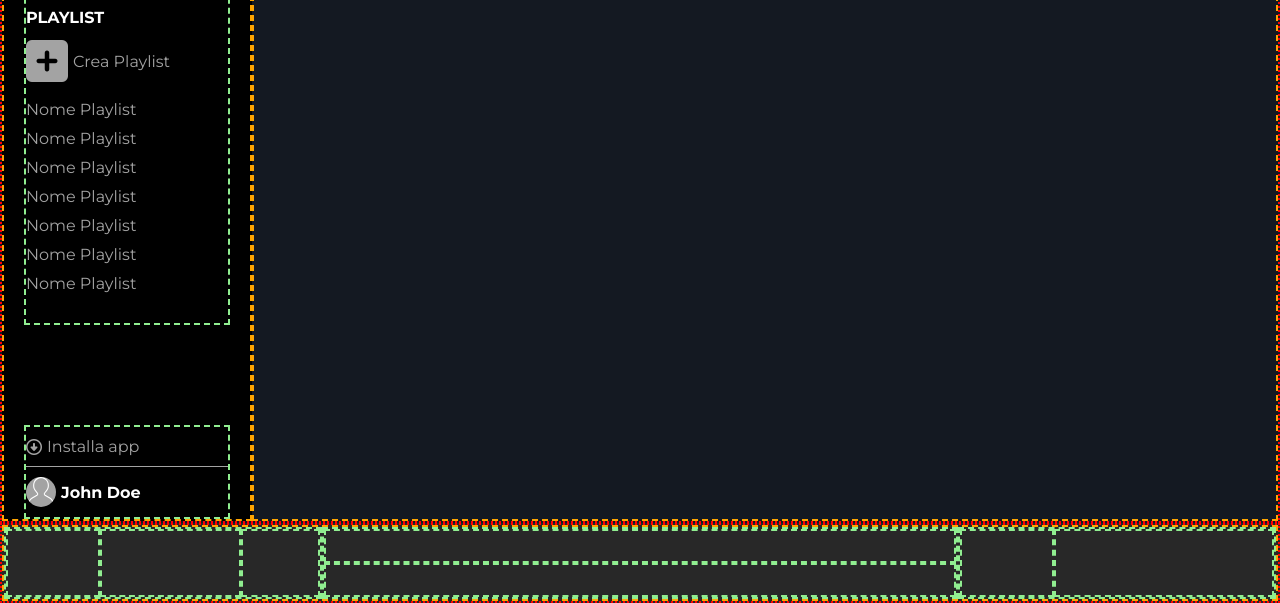
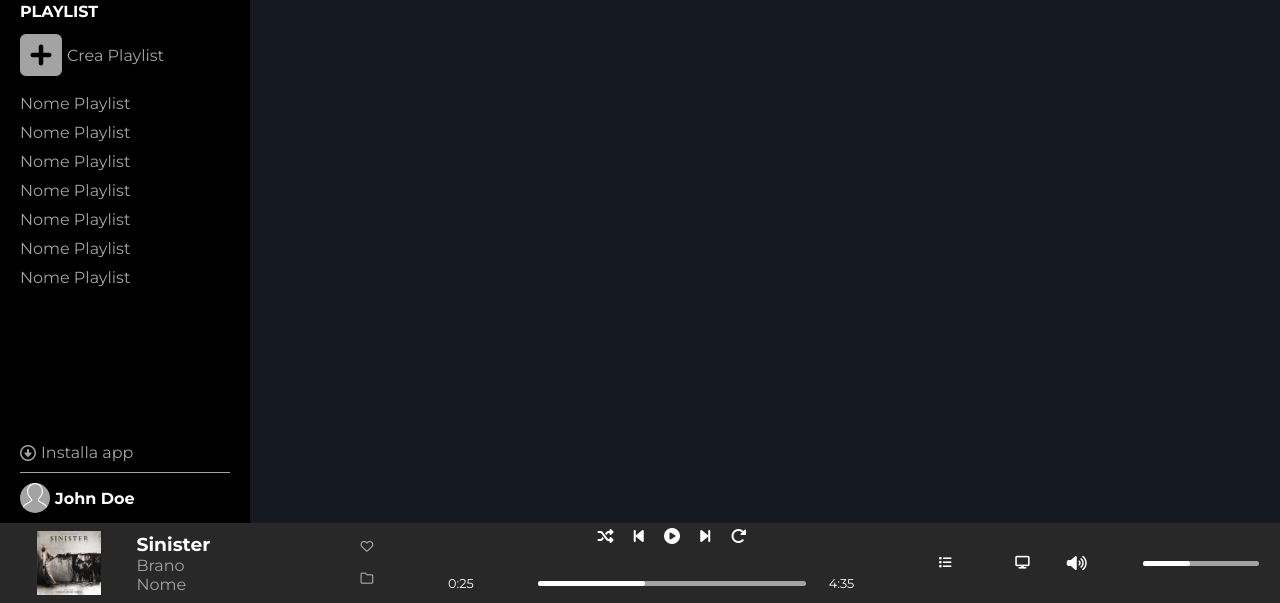
Before and after one commit to MrGians/html-css-spotifyweb, a plain HTML site: page index.html in a window 1280 px wide. Shown: the part 197-800 px from the top of the page. Drawn offline with Linux system fonts and the light colour scheme.

Commit message:
Added Player content

```diff
--- a/css/style.css
+++ b/css/style.css
@@ -33,8 +33,11 @@
 }
 
 .d-flex{display: flex;}
+.justify-center {justify-content: center;}
 .justify-between {justify-content: space-between;}
-
+.justify-around {justify-content: space-around;}
+.align-center {align-items: center;}
+.content-center {align-content: center;}
 
 .w-50 {width: 50%;}
 .w-100 {width: 100%;}
@@ -65,7 +68,7 @@
 /*********** Generics ***********/
 header {padding-top: 80px;}
 
-h4 {color: var(--white);}
+h3, h4 {color: var(--white);}
 
 
 /* ******************************************** */
@@ -161,22 +164,63 @@ h4 {color: var(--white);}
 #player {}
 
 /* Now Playing */
-#now-playing {width: 25%;}
+#now-playing {width: 30%;}
 
-#now-playing .album-cover {width: 30%;}
+#now-playing .album-cover {
+    width: 25%;
+    height: 80%;
+}
+
+#now-playing .album-cover img {
+    object-fit: contain;
+    width: 80%;}
 
 #now-playing .track-name {width: 45%;}
 
-#now-playing .track-actions {width: 25%;}
+#now-playing .track-name span {display: block;}
+
+#now-playing .track-actions {
+    width: 20%;
+    height: 80%;
+    font-size: 0.8rem;
+
+    flex-flow: column wrap;
+}
 
 
 /* Track Controls */
-#track-controls {width: 50%;}
+#track-controls {
+    width: 35%;
+    flex-flow: column wrap;
+}
 
 #track-controls .track-btn {height: 50%;}
 
+#track-controls .track-btn a {padding: 0.3rem 0.5rem;}
+
 #track-controls .progress-bar {height: 50%;}
 
+#track-controls .progress-bar span {
+    font-size: 0.8rem;
+    width: 15%;
+}
+
+#track-controls .progress-bar .bar {
+    width:60%;
+    height: 5px;
+    border-radius: 5px;
+    background-color: var(--grey);
+}
+
+#track-controls .progress-bar .bar::before {
+    content: "";
+    display: inline-block;
+    width: 40%;
+    height: 5px;
+    border-radius: 5px;
+    background-color: var(--white);
+    transform: translateY(-10px);
+}
 
 
 /* Player Controls */
@@ -184,10 +228,30 @@ h4 {color: var(--white);}
 
 #player-controls .player-btn {width: 30%;}
 
-#player-controls .volume-bar {width: 70%;}
+#player-controls .player-btn a {
+    font-size: 0.8rem;
+    padding-right: 5px;
+}
+
+#player-controls .volume-bar {width: 60%;}
+
+#player-controls .volume-bar .bar {
+    width: 60%;
+    height: 5px;
+    border-radius: 5px;
+    background-color: var(--grey);
+}
 
 
-
+#player-controls .volume-bar .bar::before {
+    content: "";
+    display: inline-block;
+    width: 40%;
+    height: 5px;
+    border-radius: 5px;
+    background-color: var(--white);
+    transform: translateY(-10px);
+}
 
 
 
--- a/index.html
+++ b/index.html
@@ -17,7 +17,7 @@
     <title>Spotify Web</title>
 </head>
 
-<body class="debug">
+<body class="debugs">
 
     <main>
         <!-- Main Container | To arrange #Sidebar and #Main-Content horizontally -->
@@ -120,32 +120,57 @@
     <footer id="main-footer" class="bg-secondary border">
 
         <!-- Spotify Player -->
-        <section id="player" class="d-flex h-100 border">
+        <section id="player" class="d-flex justify-around h-100 border">
 
             <!-- Now Playing | Left Col -->
-            <div id="now-playing" class="d-flex border">
+            <div id="now-playing" class="d-flex justify-between align-center border">
                 <!-- Track Album Cover -->
-                <div class="album-cover border"></div>
+                <div class="album-cover t-center border">
+                    <img class="w-100 h-100" src="images/sinister.jpeg" alt="Sinister">
+                </div>
                 <!-- Track Name -->
-                <div class="track-name border"></div>
+                <div class="track-name border">
+                    <h3>Sinister</h3>
+                    <span>Brano</span>
+                    <span>Nome</span>
+                </div>
                 <!-- Track Actions -->
-                <div class="track-actions border"></div>
+                <div class="track-actions d-flex justify-around t-center border">
+                    <a href="#" class="fa-regular fa-heart"></a>
+                    <a href="#" class="fa-regular fa-folder"></a>
+                </div>
             </div>
 
             <!-- Track Controls | Middle Col -->
-            <div id="track-controls" class="border">
+            <div id="track-controls" class="d-flex content-center align-center border">
                 <!-- Track Buttons -->
-                <div class="track-btn border"></div>
+                <div class="track-btn w-100 t-center border">
+                    <a href="#" class="c-white fa-solid fa-shuffle"></a>
+                    <a href="#" class="c-white fa-solid fa-backward-step"></a>
+                    <a href="#" class="c-white fa-solid fa-circle-play"></a>
+                    <a href="#" class="c-white fa-solid fa-forward-step"></a>
+                    <a href="#" class="c-white fa-solid fa-rotate-right"></a>
+                </div>
                 <!-- Track Progress Bar -->
-                <div class="progress-bar border"></div>
+                <div class="progress-bar w-100 d-flex align-center justify-between border">
+                    <span class="progress-time c-white">0:25</span>
+                    <div class="bar"></div>
+                    <span class="total-time c-white">4:35</span>
+                </div>
             </div>
 
             <!-- Player Controls | Right Col -->
-            <div id="player-controls" class="d-flex border">
+            <div id="player-controls" class="d-flex justify-between">
                 <!-- Controls Buttons -->
-                <div class="player-btn border"></div>
+                <div class="player-btn d-flex justify-between align-center">
+                    <a href="#" class="c-white fa-solid fa-list"></a>
+                    <a href="#" class="c-white fa-solid fa-display"></a>
+                </div>
                 <!-- Volume Bar -->
-                <div class="volume-bar border"></div>
+                <div class="volume-bar d-flex align-center justify-between">
+                    <a href="#" class="c-white fa-solid fa-volume-high"></a>
+                    <div class="bar"></div>
+                </div>
             </div>
         </section>
     </footer>
```
